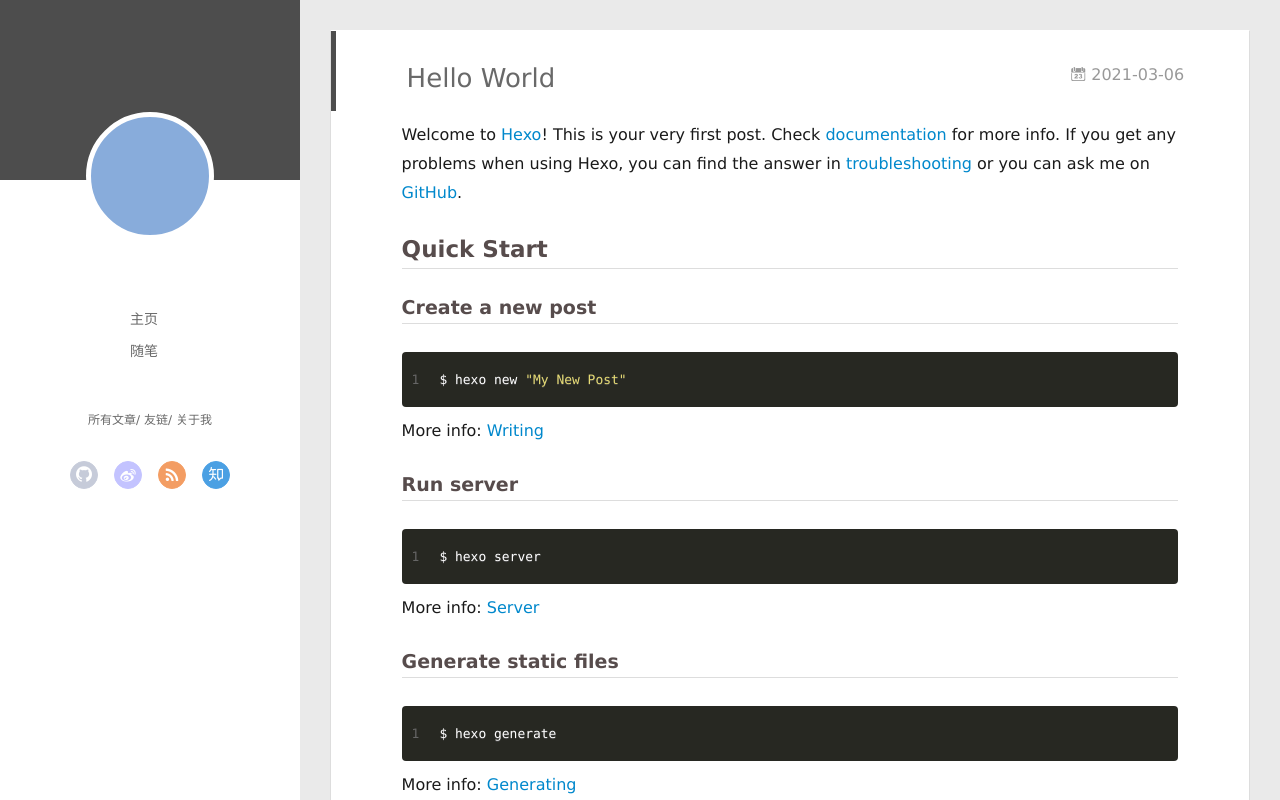
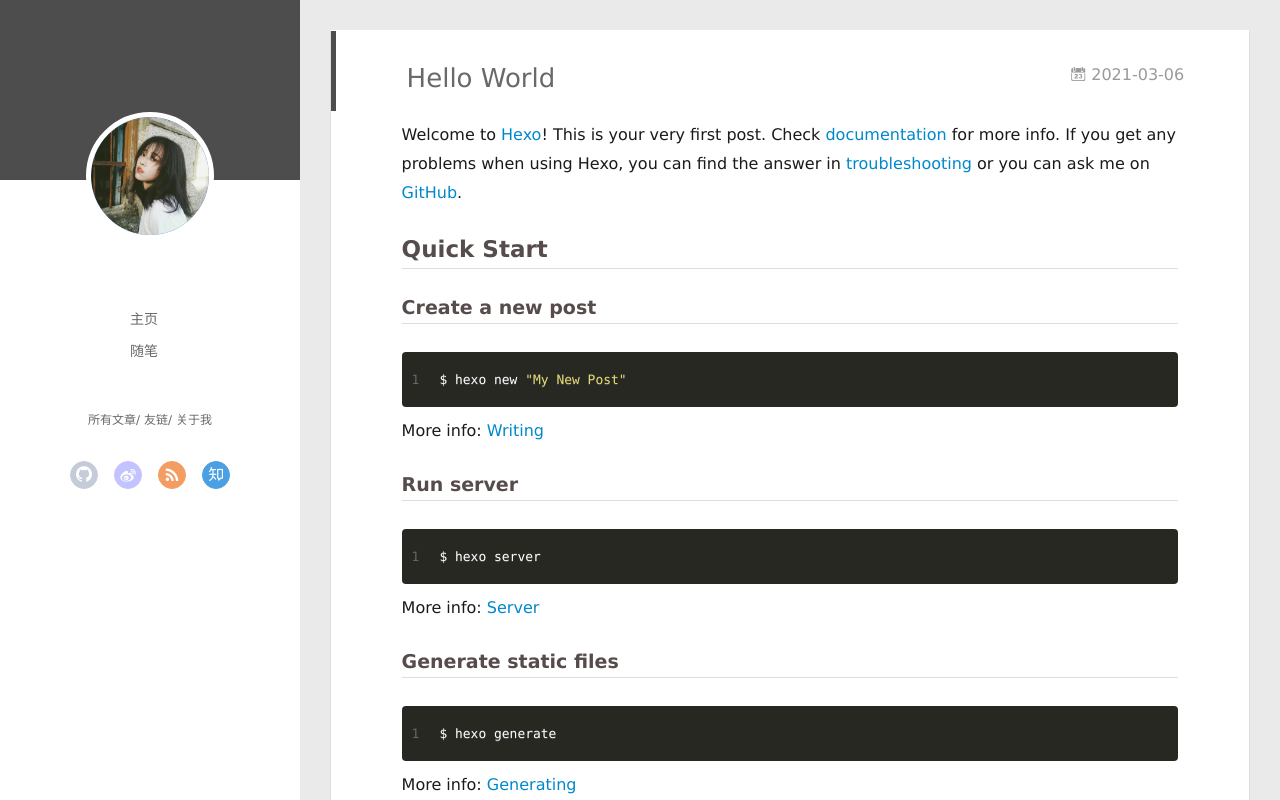
Before and after one commit to yintaoAH/yintaoAH.github.io, a plain HTML site: page 2021/03/06/hello-world/index.html in a window 1280 px wide. Drawn offline with Linux system fonts and the light colour scheme; no server answers.

Commit message:
Site updated: 2021-03-06 22:49:26

```diff
--- a/2021/03/06/hello-world/index.html
+++ b/2021/03/06/hello-world/index.html
@@ -47,7 +47,7 @@
 <div class="intrude-less">
 	<header id="header" class="inner">
 		<a href="/" class="profilepic">
-			<img src="" class="js-avatar">
+			<img src="/img/avatar.jpg" class="js-avatar">
 		</a>
 		<hgroup>
 		  <h1 class="header-author"><a href="/"></a></h1>
@@ -105,7 +105,7 @@
 	<div class="intrude-less">
 		<header id="header" class="inner">
 			<div class="profilepic">
-				<img src="" class="js-avatar">
+				<img src="/img/avatar.jpg" class="js-avatar">
 			</div>
 			<hgroup>
 			  <h1 class="header-author js-header-author"></h1>
```
Also changed, not shown: 2021/03/06/我的第一篇博文/index.html (+2 -2 lines), archives/2021/03/index.html (+2 -2 lines), archives/2021/index.html (+2 -2 lines), archives/index.html (+2 -2 lines), index.html (+2 -2 lines), img/avatar.jpg (added).
